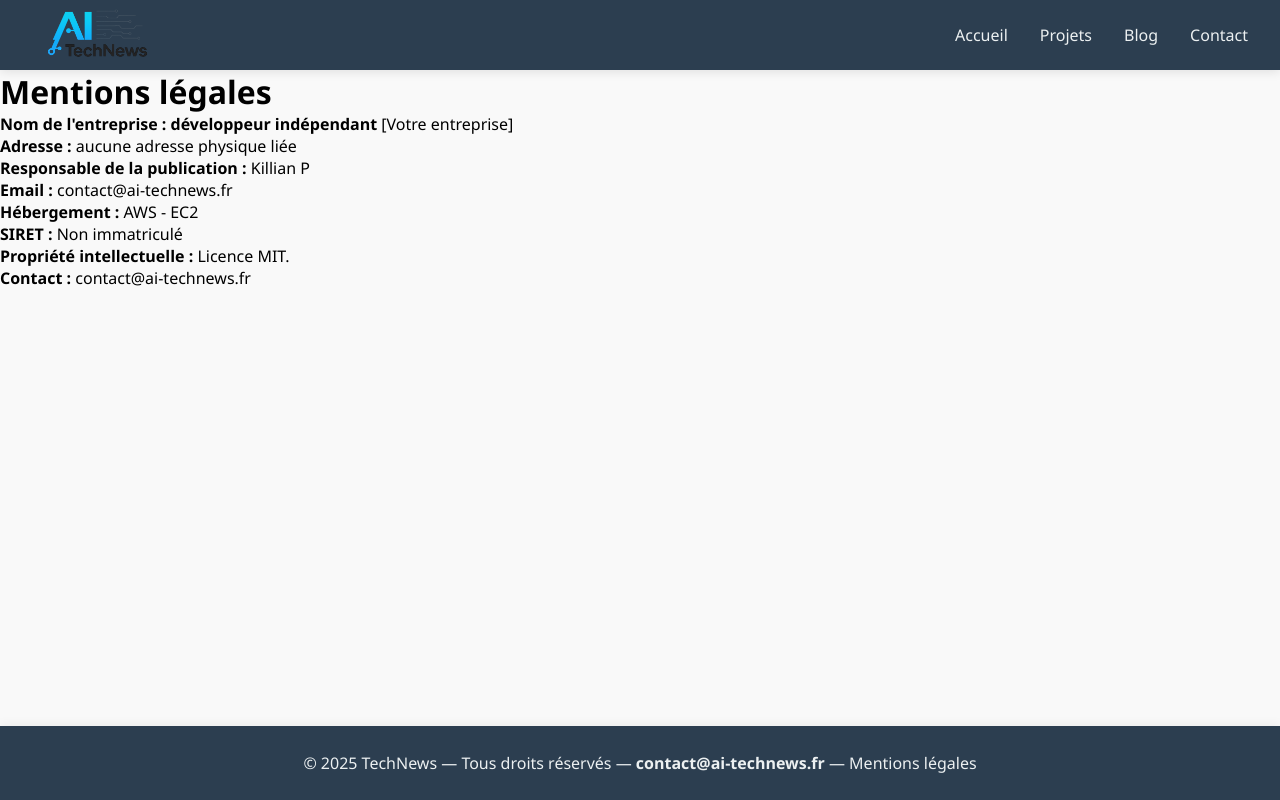
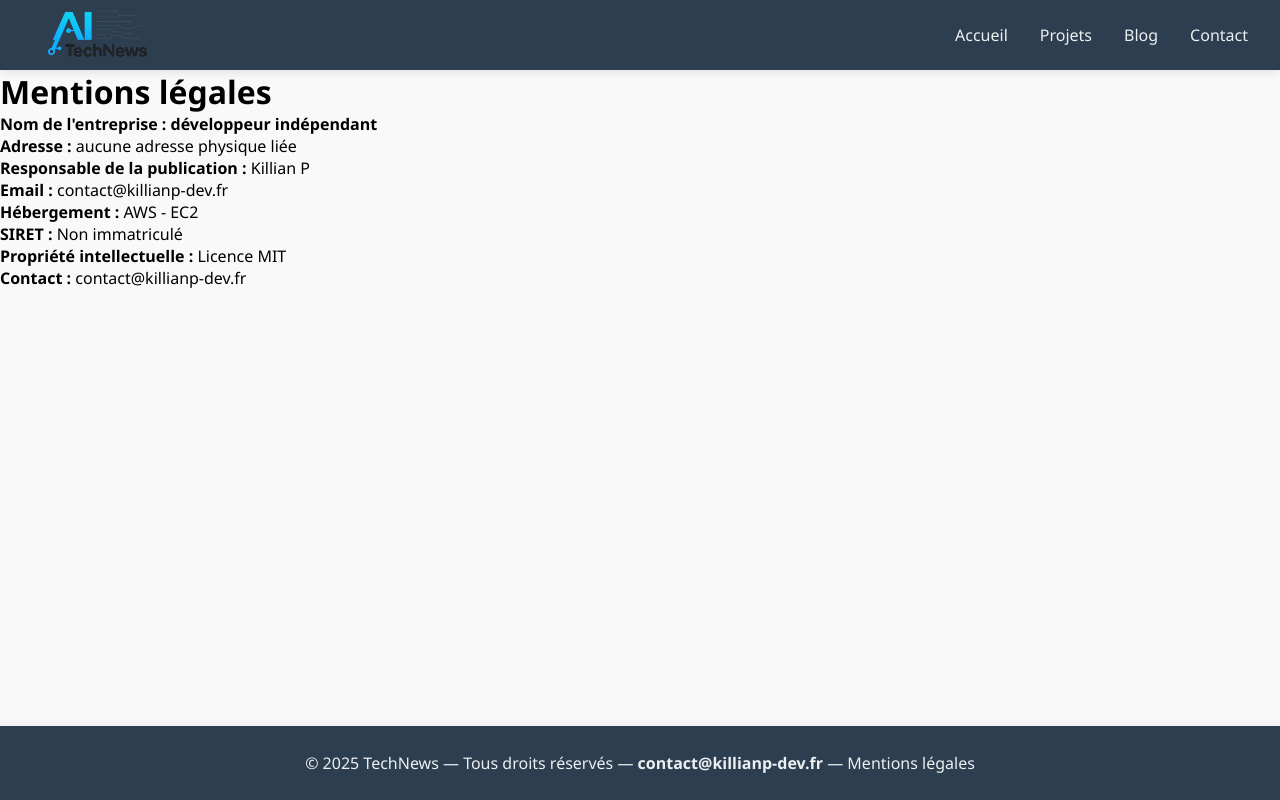
Before and after one commit to Killianp-dev/django-app, a Django app: page /mentions-legales/ in a window 1280 px wide. Run offline with Django 5.2, Linux system fonts and the light colour scheme; some libraries are stand-ins or nearby versions.

Commit message:
Refactor: Rebrand from ai-technews.fr to killianp-dev.fr

```diff
--- a/src/config/settings.py
+++ b/src/config/settings.py
@@ -31,7 +31,7 @@ SECRET_KEY = env('SECRET_KEY')
 # SECURITY WARNING: don't run with debug turned on in production!
 DEBUG = env.bool('DEBUG')
 
-ALLOWED_HOSTS = ['ai-technews.fr', 'www.ai-technews.fr', '13.37.108.3', '127.0.0.1']
+ALLOWED_HOSTS = ['killianp-dev.fr', 'www.killianp-dev.fr', '13.37.108.3', '127.0.0.1']
 
 # mail factice console
 
@@ -41,7 +41,7 @@ EMAIL_PORT = 587                    # Port pour SMTP TLS
 EMAIL_USE_SSL = False              # Désactive SSL
 EMAIL_USE_TLS = True               # Active TLS pour sécuriser la connexion
 
-EMAIL_HOST_USER = 'no-reply@ai-technews.fr'  # Adresse e-mail utilisée pour l'envoi
+EMAIL_HOST_USER = 'no-reply@killianp-dev.fr'  # Adresse e-mail utilisée pour l'envoi
 EMAIL_HOST_PASSWORD = env('EMAIL_HOST_PASSWORD')   # Mot de passe associé à cette adresse
 
 DEFAULT_FROM_EMAIL = EMAIL_HOST_USER         # Adresse d'envoi par défaut
--- a/src/config/views.py
+++ b/src/config/views.py
@@ -45,7 +45,7 @@ class HomeView(TemplateView):
                 subject=f"[Contact] {subject}",
                 message=f"De : {name} <{email}>\n\n{message}",
                 from_email=settings.DEFAULT_FROM_EMAIL,
-                recipient_list=["contact@ai-technews.fr"],
+                recipient_list=["contact@killianp-dev.fr"],
                 fail_silently=False,
             )
 
--- a/src/contact_form/views.py
+++ b/src/contact_form/views.py
@@ -32,7 +32,7 @@ class ContactFormView(FormView):
             subject=f"[Contact] {subject}",
             message=f"De : {name} <{email}>\n\n{message}",
             from_email=settings.DEFAULT_FROM_EMAIL,
-            recipient_list=["contact@ai-technews.fr"],
+            recipient_list=["contact@killianp-dev.fr"],
             fail_silently=False,
         )
 
--- a/src/templates/base.html
+++ b/src/templates/base.html
@@ -73,7 +73,7 @@ height="0" width="0" style="display:none;visibility:hidden"></iframe></noscript>
 <!-- Footer -->
 <footer class="footer">
     <p>&copy; 2025 TechNews — Tous droits réservés —
-        <a href="mailto:contact@ai-technews.fr"><strong>contact@ai-technews.fr</strong></a>
+        <a href="mailto:contact@killianp-dev.fr"><strong>contact@killianp-dev.fr</strong></a>
         — <a href="{% url 'mentions_legales' %}">Mentions légales</a>
     </p>
 </footer>
--- a/src/templates/mentions_legales.html
+++ b/src/templates/mentions_legales.html
@@ -3,13 +3,13 @@
 {% block content %}
 <main class="mentions-legales">
     <h1>Mentions légales</h1>
-    <p><strong>Nom de l'entreprise : développeur indépendant</strong> [Votre entreprise]</p>
+    <p><strong>Nom de l'entreprise : développeur indépendant</strong></p>
     <p><strong>Adresse :</strong> aucune adresse physique liée</p>
     <p><strong>Responsable de la publication :</strong> Killian P</p>
-    <p><strong>Email :</strong> contact@ai-technews.fr</p>
+    <p><strong>Email :</strong> contact@killianp-dev.fr</p>
     <p><strong>Hébergement :</strong> AWS - EC2</p>
     <p><strong>SIRET :</strong> Non immatriculé</p>
-    <p><strong>Propriété intellectuelle :</strong> Licence MIT.</p>
-    <p><strong>Contact :</strong> contact@ai-technews.fr</p>
+    <p><strong>Propriété intellectuelle :</strong> Licence MIT</p>
+    <p><strong>Contact :</strong> contact@killianp-dev.fr</p>
 </main>
 {% endblock %}
```
